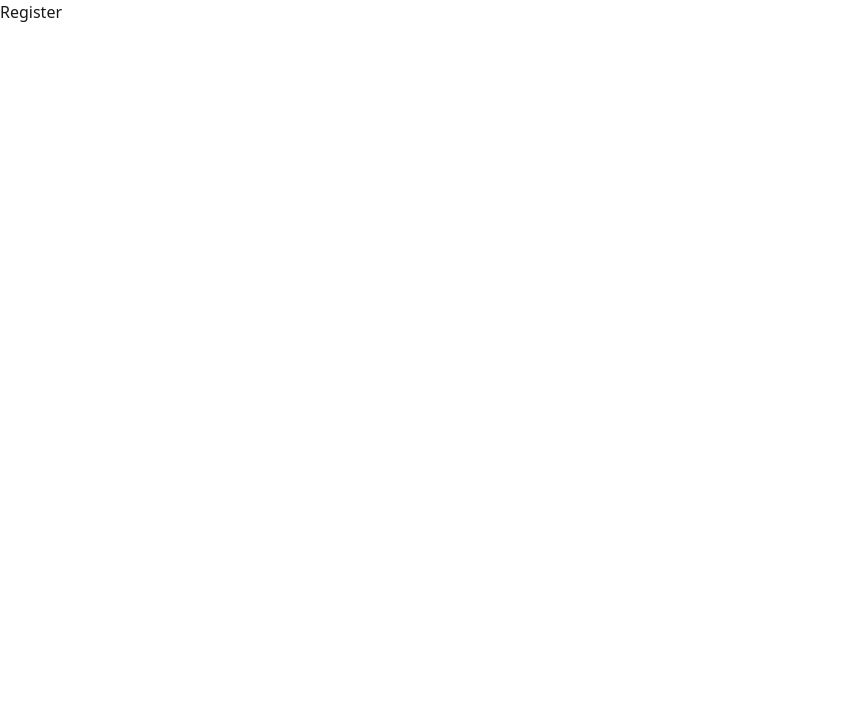
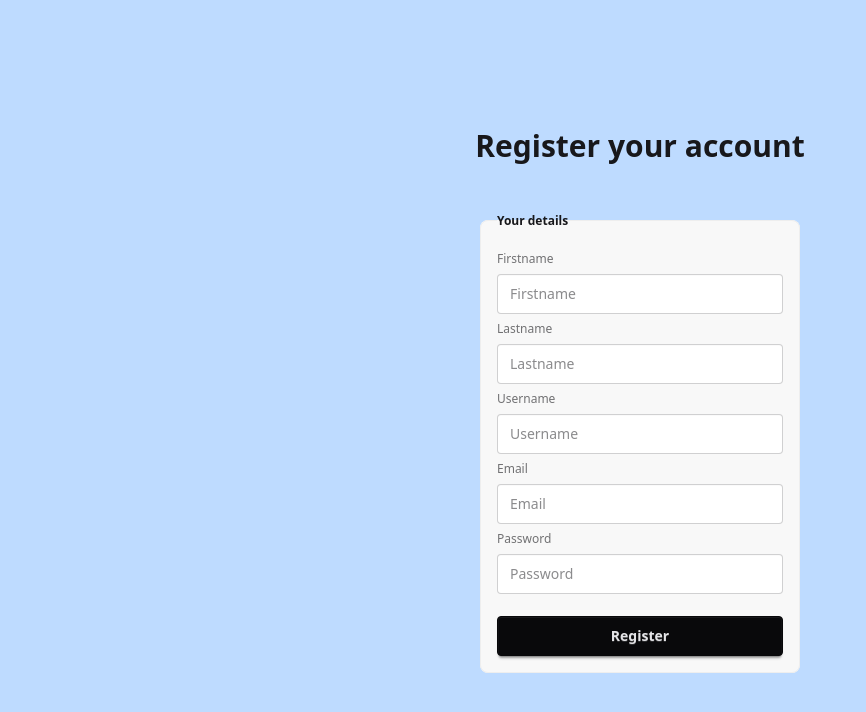
Before and after one commit to NemanjaSavic-hub/GymSpace, a React app in the folder frontend/: page /register in a window 1280 px wide. Shown: the top 712 px of the page, without its empty margins (0-866 px from the left). Built offline with nearby package versions, Linux system fonts and the light colour scheme; the HTML template or start-up script is replaced by a standard one.

Commit message:
Register UI made

```diff
--- a/frontend/src/pages/Register.tsx
+++ b/frontend/src/pages/Register.tsx
@@ -1,7 +1,28 @@
 
 function Register() {
   return (
-    <div>Register</div>
+
+    <>
+      <div className="flex flex-col justify-center items-center h-full bg-blue-200">
+        <h1 className="text-3xl font-bold mb-10">Register your account</h1>
+        <form>
+          <fieldset className="fieldset bg-base-200 border-base-300 rounded-box w-xs border p-4">
+          <legend className="fieldset-legend">Your details</legend>
+          <label className="label">Firstname</label>
+          <input type="text" className="input" placeholder="Firstname" />
+          <label className="label">Lastname</label>
+          <input type="text" className="input" placeholder="Lastname" />
+          <label className="label">Username</label>
+          <input type="text" className="input" placeholder="Username" />
+          <label className="label">Email</label>
+          <input type="text" className="input" placeholder="Email" />
+          <label className="label">Password</label>
+          <input type="text" className="input" placeholder="Password" />
+          <button className="btn btn-neutral mt-4">Register</button>
+          </fieldset>
+        </form>
+      </div>
+    </>
   )
 }
 
--- a/frontend/src/routing/router.tsx
+++ b/frontend/src/routing/router.tsx
@@ -3,8 +3,7 @@
 import Register from "../pages/Register"
 
 const router = createBrowserRouter([
-    { path: "/", element: <div>Hello World</div>},
-    { path: "/login", element: <Login />},
+    { path: "/", element: <Login />},
     { path: "/register", element: <Register />}
 ])
 
```
